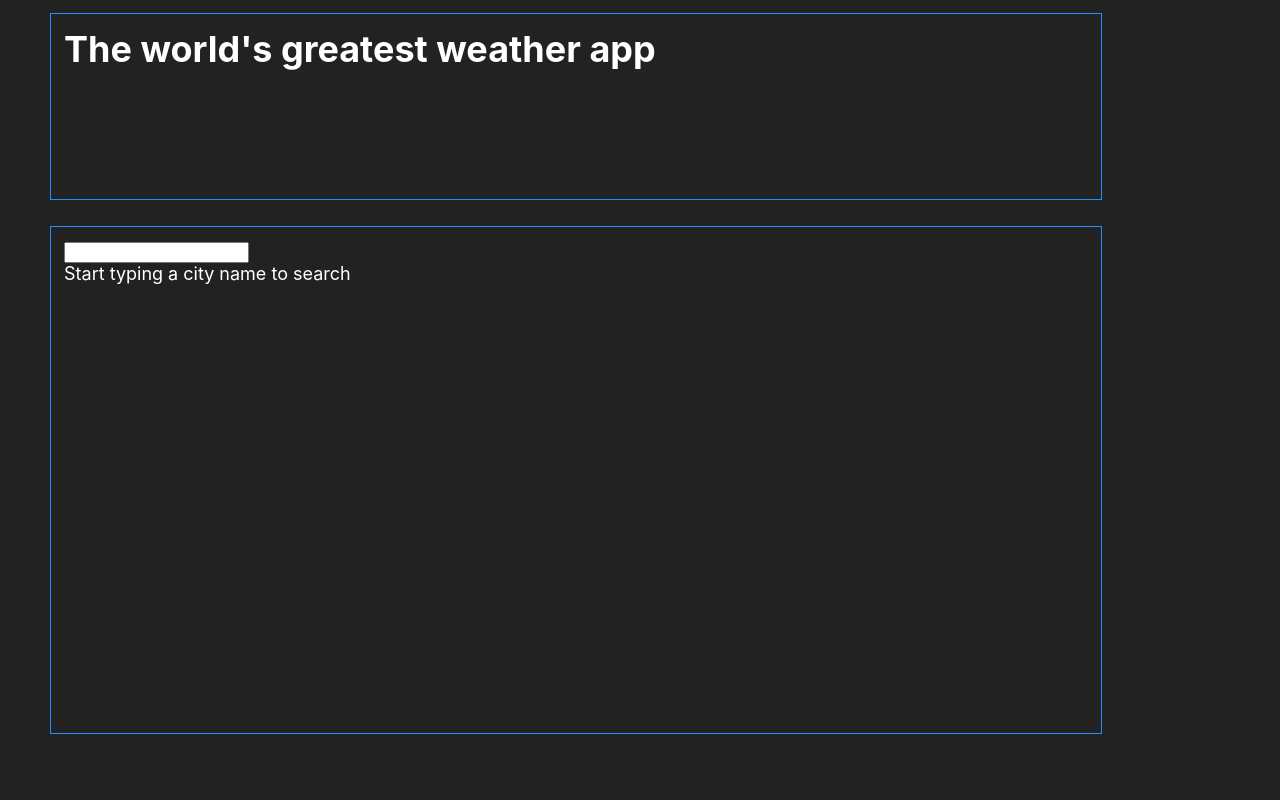
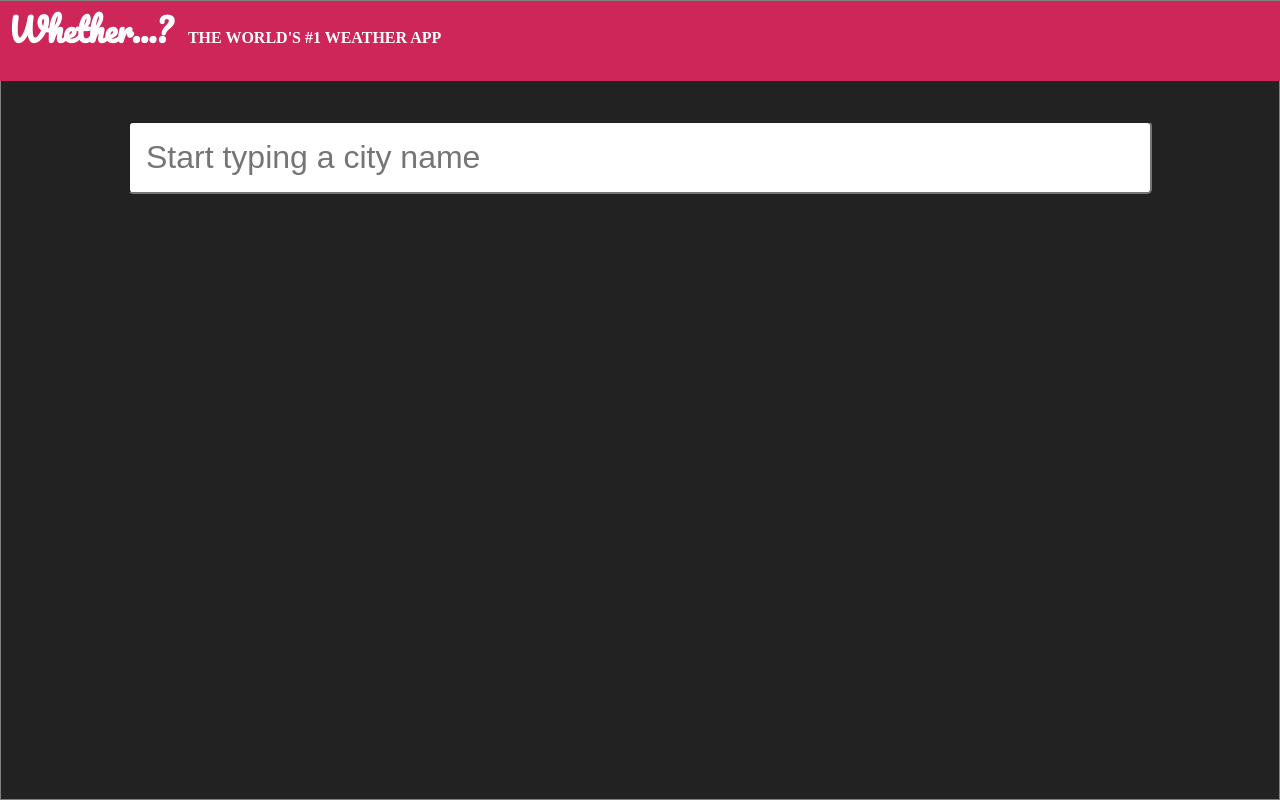
Before and after one commit to pravda23/react-weather-app, a React (Create React App) app: page / in a window 1280 px wide. Built offline with nearby package versions, Linux system fonts and the light colour scheme.

Commit message:
styling and layout

```diff
--- a/public/index.html
+++ b/public/index.html
@@ -9,7 +9,13 @@
       name="description"
       content="Web site created using create-react-app"
     />
-    <link rel="apple-touch-icon" href="%PUBLIC_URL%/logo192.png" />
+    <link rel="preconnect" href="https://fonts.googleapis.com" />
+    <link rel="preconnect" href="https://fonts.gstatic.com" crossorigin />
+    <link
+      href="https://fonts.googleapis.com/css2?family=Pacifico&display=swap"
+      rel="stylesheet"
+    />
+
     <!--
       manifest.json provides metadata used when your web app is installed on a
       user's mobile device or desktop. See https://developers.google.com/web/fundamentals/web-app-manifest/
--- a/src/App.css
+++ b/src/App.css
@@ -1,44 +1,61 @@
+* {
+  margin: 0px;
+  box-sizing: border-box;
+}
+
 body {
   background-color: #222222;
   min-height: 100vh;
   display: flex;
   flex-direction: column;
-  /* align-items: center; */
-  /* justify-content: center; */
   font-size: calc(10px + 1vmin);
   color: white;
 }
 
 h1 {
-  /* text-align: center; */
   font-size: 2em;
+  padding: 0.5rem;
 }
 
 h2 {
-  /* text-align: center; */
   font-size: 1em;
+  padding: 0.5rem;
 }
 
 li {
   list-style: none;
 }
 
-.border {
-  border: 1px solid dodgerblue;
-  padding: 1vw;
-  margin: 1vw;
-}
-
 .MainContent {
+  border: 1px solid gray;
+  height: 100vh;
   display: flex;
   flex-direction: column;
   align-items: center;
-  width: 90vw;
+  width: 100vw;
 }
 
-.Header {
-  height: 20vh;
-  width: 80vw;
+/* .siteHeaderContainer {
+  display: flex;
+} */
+
+.siteHeaderContainer {
+  font-size: 2rem;
+  font-weight: bold;
+  font-family: "Pacifico", cursive;
+  background-color: rgb(206, 38, 89);
+  height: 10vh;
+  width: 100vw;
+  padding-left: 0.5rem;
+  display: flex;
+  align-content: left;
+  align-items: baseline;
+}
+
+.siteTitle {
+  padding-left: 1rem;
+  font-size: 1rem;
+  font-family: "Poppins";
 }
 
 .Body {
@@ -48,31 +65,47 @@ li {
 
 /* Results */
 
-.dateContainer {
-  border: 1px solid red;
+.resultHeader {
+  text-align: center;
+  font-size: 2rem;
+  padding: 1rem;
+}
+
+.resultContainer {
+  border: 1px solid green;
+  display: grid;
+  grid-template-columns: 25% 10% 25% 40%;
+  font-weight: bold;
 }
 
 .resultDay {
-  border: 1px solid blue;
+  margin: 1rem;
+  /* border: 1px solid dodgerblue; */
+  border-radius: 0.3rem;
+  background-color: rgb(206, 38, 89, 100);
   display: grid;
-  grid-template-columns: 25% 10% 50% 15%;
+  grid-template-columns: 25% 10% 25% 40%;
   justify-content: end;
-  padding: 0.5rem;
+  padding: 0 0.5rem 0 0.5rem;
 }
 
 .resultDayItem {
   display: flex;
   align-items: center;
-  border: 1px solid salmon;
+  /* border: 1px solid salmon; */
 }
 
 .weatherIcon {
   size: 1rem;
 }
 
-/* Search */
+/* Search bar */
 
-.SearchForm {
+.searchForm {
+  margin-top: 5vh;
+  border-radius: 0.3rem;
   margin: 0rem, 20rem;
-  width: 80%;
+  font-size: 2rem;
+  width: 80vw;
+  padding: 1rem;
 }
--- a/src/Body.jsx
+++ b/src/Body.jsx
@@ -19,12 +19,14 @@ class Body extends Component {
 
   render() {
     return (
-      <div className="Body border">
+      <div>
         <form>
           <label>
             <input
+              className="searchForm"
               value={this.state.city}
               onChange={this.handleCityChange}
+              placeholder="Start typing a city name"
             ></input>
           </label>
         </form>
--- a/src/Header.jsx
+++ b/src/Header.jsx
@@ -3,7 +3,10 @@ import "./App.css";
 function Header() {
   return (
     <>
-      <h1 className="Header border">The world's greatest weather app</h1>
+      <div className="siteHeaderContainer">
+        <div className="siteLogo">Whether...?</div>
+        <div className="siteTitle">THE WORLD'S #1 WEATHER APP</div>
+      </div>
     </>
   );
 }
--- a/src/Results.jsx
+++ b/src/Results.jsx
@@ -30,16 +30,16 @@ const Results = (props) => {
 
   // pre-search explainer placeholder text
   if (!props.cityProp) {
-    return "Start typing a city name to search ";
+    return "";
   }
 
   return (
     <div>
-      <h2>
+      <div className="resultHeader">
         {location ? location.name : null}
-        {location ? "," : "City not found"}
+        {location ? ", " : "City not found"}
         {location ? location.country : null}
-      </h2>
+      </div>
 
       <div>
         {forecast && forecast.forecastday
@@ -56,13 +56,13 @@ const Results = (props) => {
                     </li>
                   </div>
                   <div className="resultDayItem">{item.day.maxtemp_c}</div>
-                  <div className="resultDayItem">{item.day.condition.text}</div>
                   <div className="resultDayItem">
                     <img
                       className="weatherIcon"
                       src={item.day.condition.icon}
                     ></img>
                   </div>
+                  <div className="resultDayItem">{item.day.condition.text}</div>
                 </div>
               );
             })
```
